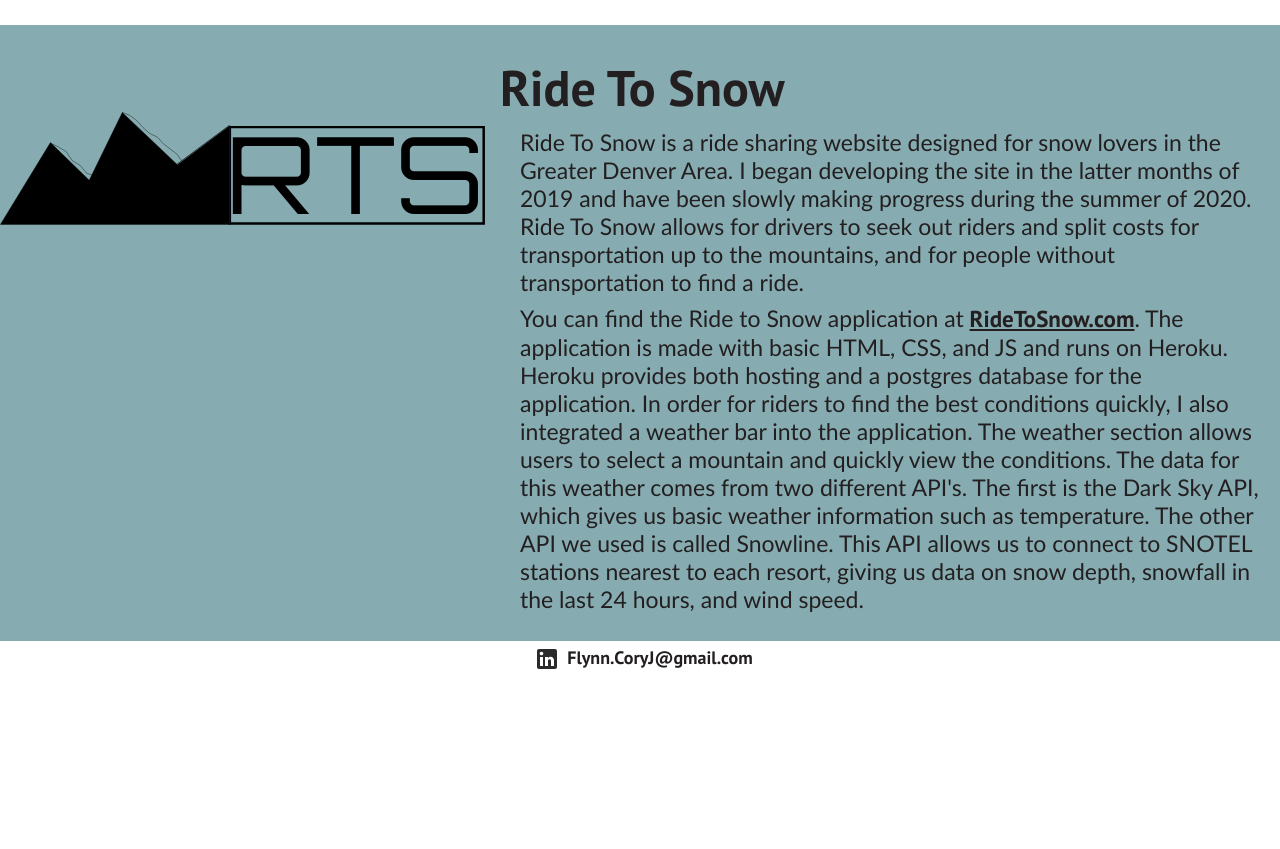
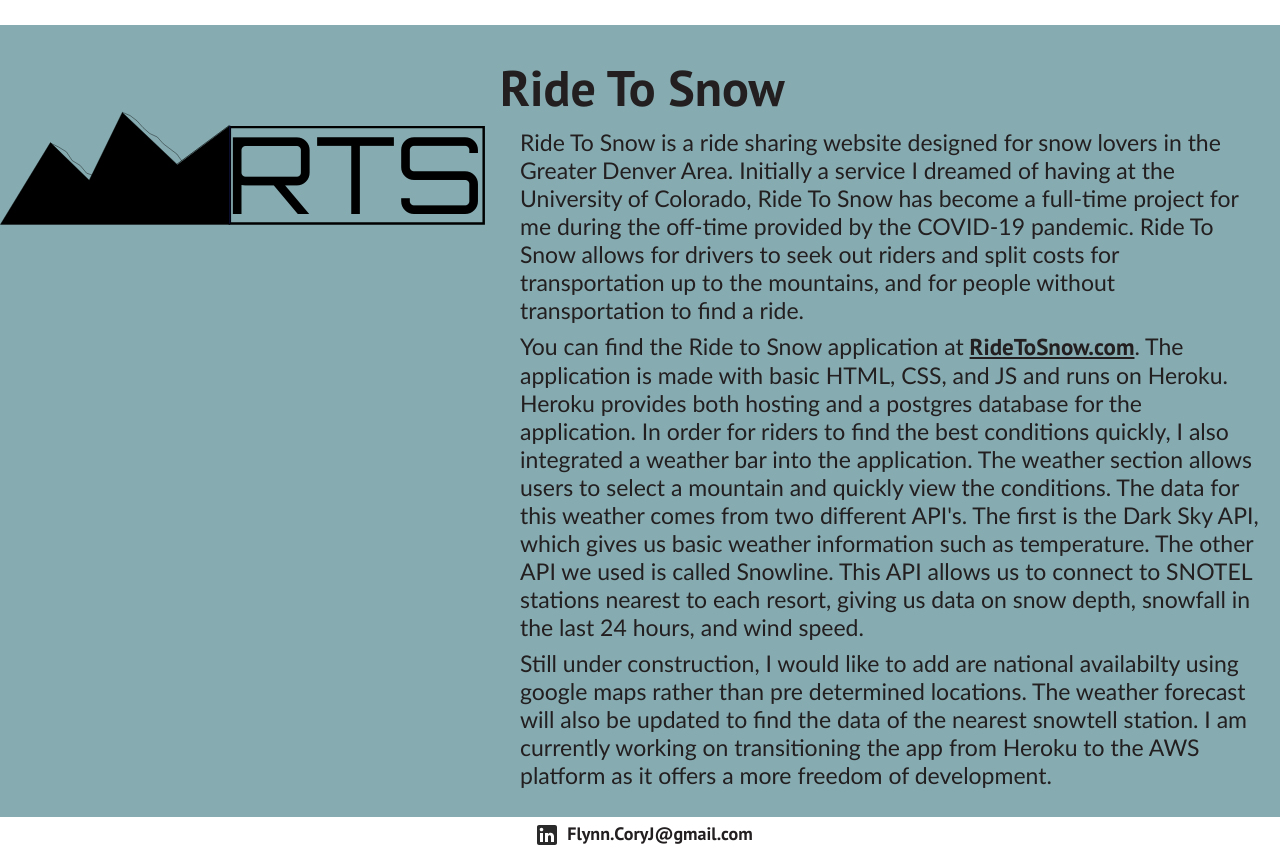
Before and after one commit to CoryFlynn/CoryFlynnSite, a React (Create React App) app: page / in a window 1280 px wide. Shown: the part 620-1469 px from the top of the page. Before the commit the page ends 1293 px from the top, so only its background shows below. Built offline with nearby package versions, Linux system fonts and the light colour scheme.

Commit message:
update ride to snow bio

```diff
--- a/src/components/Ride.js
+++ b/src/components/Ride.js
@@ -21,9 +21,9 @@ export default function Ride() {
       <div className="ride-text-container">
         <h1> Ride To Snow </h1>
         <p>
-          Ride To Snow is a ride sharing website designed for snow lovers in the Greater Denver Area. I began developing the site in the latter months of 2019
-          and have been slowly making progress during the summer of 2020. Ride To Snow allows for drivers to seek out riders and split costs for transportation
-          up to the mountains, and for people without transportation to find a ride.
+          Ride To Snow is a ride sharing website designed for snow lovers in the Greater Denver Area. Initially a service I dreamed of having at the University
+          of Colorado, Ride To Snow has become a full-time project for me during the off-time provided by the COVID-19 pandemic. Ride To Snow allows for drivers
+          to seek out riders and split costs for transportation up to the mountains, and for people without transportation to find a ride.
         </p>
         <p>
           You can find the Ride to Snow application at{" "}
@@ -37,6 +37,11 @@ export default function Ride() {
           gives us basic weather information such as temperature. The other API we used is called Snowline. This API allows us to connect to SNOTEL stations
           nearest to each resort, giving us data on snow depth, snowfall in the last 24 hours, and wind speed.
         </p>
+        <p>
+          Still under construction, I would like to add are national availabilty using google maps rather than pre determined locations. The weather forecast
+          will also be updated to find the data of the nearest snowtell station. I am currently working on transitioning the app from Heroku to the AWS platform
+          as it offers a more freedom of development.
+        </p>
       </div>
       <div className="ride-image-container">
         <Par height={height}>
```
